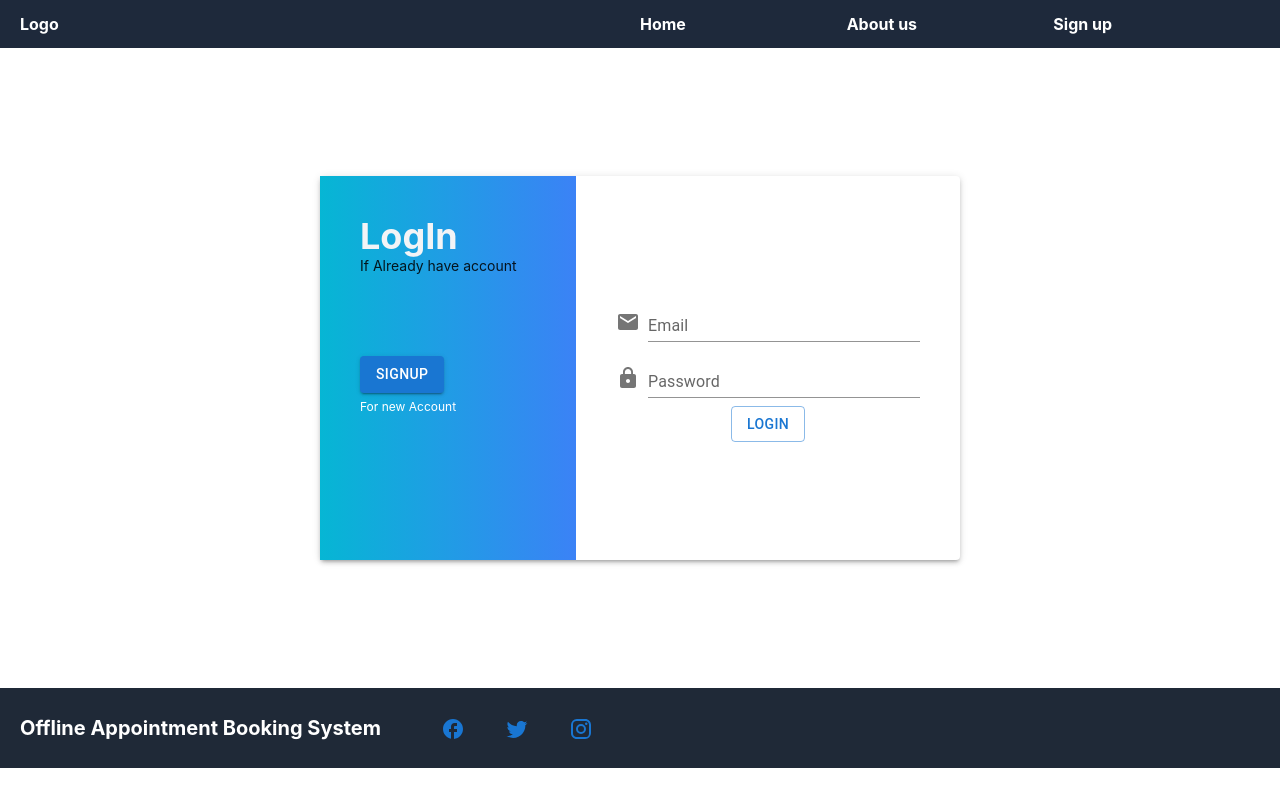
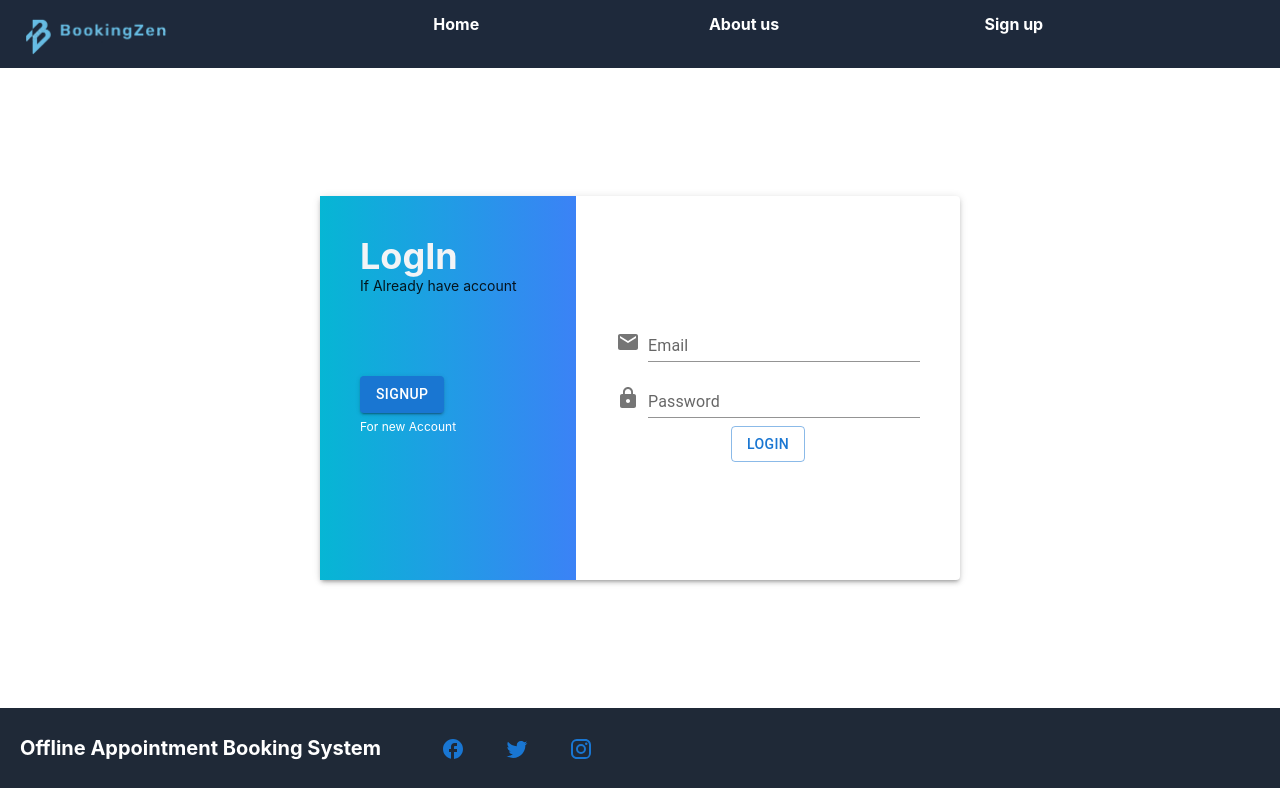
Before and after one commit to USMAN-SENG/FYP2, a React (Create React App) app: page /login in a window 1280 px wide. Built offline with nearby package versions, Linux system fonts and the light colour scheme; no server answers.

Commit message:
Add Logo

```diff
--- a/src/components/Header.js
+++ b/src/components/Header.js
@@ -1,9 +1,14 @@
 import React from 'react'
 import { Link } from 'react-router-dom'
 export default function Header() {
+  const mystyle = {
+    maxWidth: 150,
+  };
   return (
     <div className='flex flex-row w-full px-5 py-3 font-bold bg-slate-800 text-white'>
-        <div className='flex-initial w-3/6'>Logo</div>
+         <div className='flex-initial w-2/6'>
+          <div style={mystyle}><img src={require('./BookingZen.png')} /></div>
+        </div>
         <div className='flex-1 hover:underline'><Link to={"/"}>Home</Link></div>
         <div className='flex-1 hover:underline'><Link to={"#"}> About us</Link></div>
         <div className='flex-1 hover:underline'><Link to = {"/signup"}>Sign up</Link></div>
```
Also changed, not shown: src/components/BookingZen.png (added).
